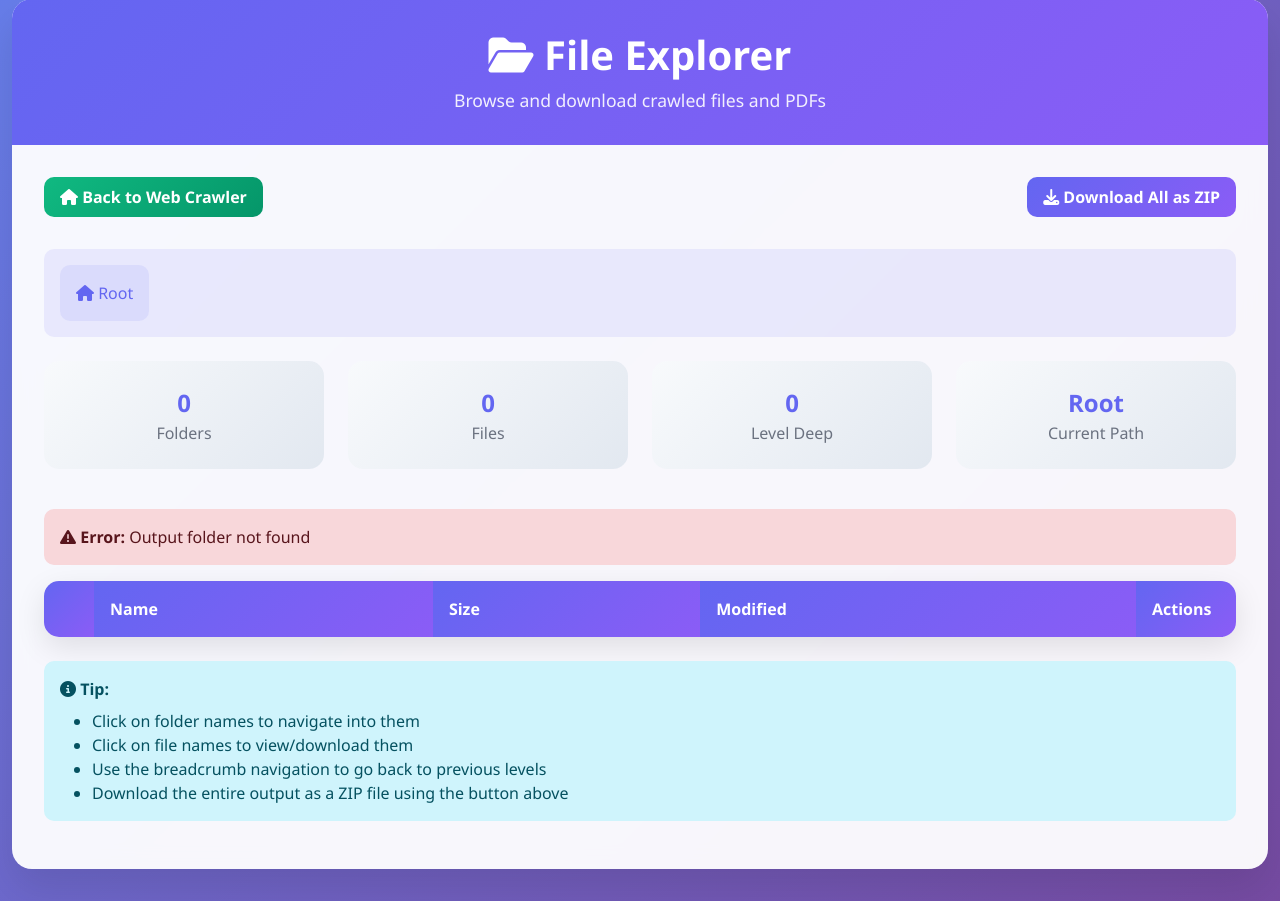
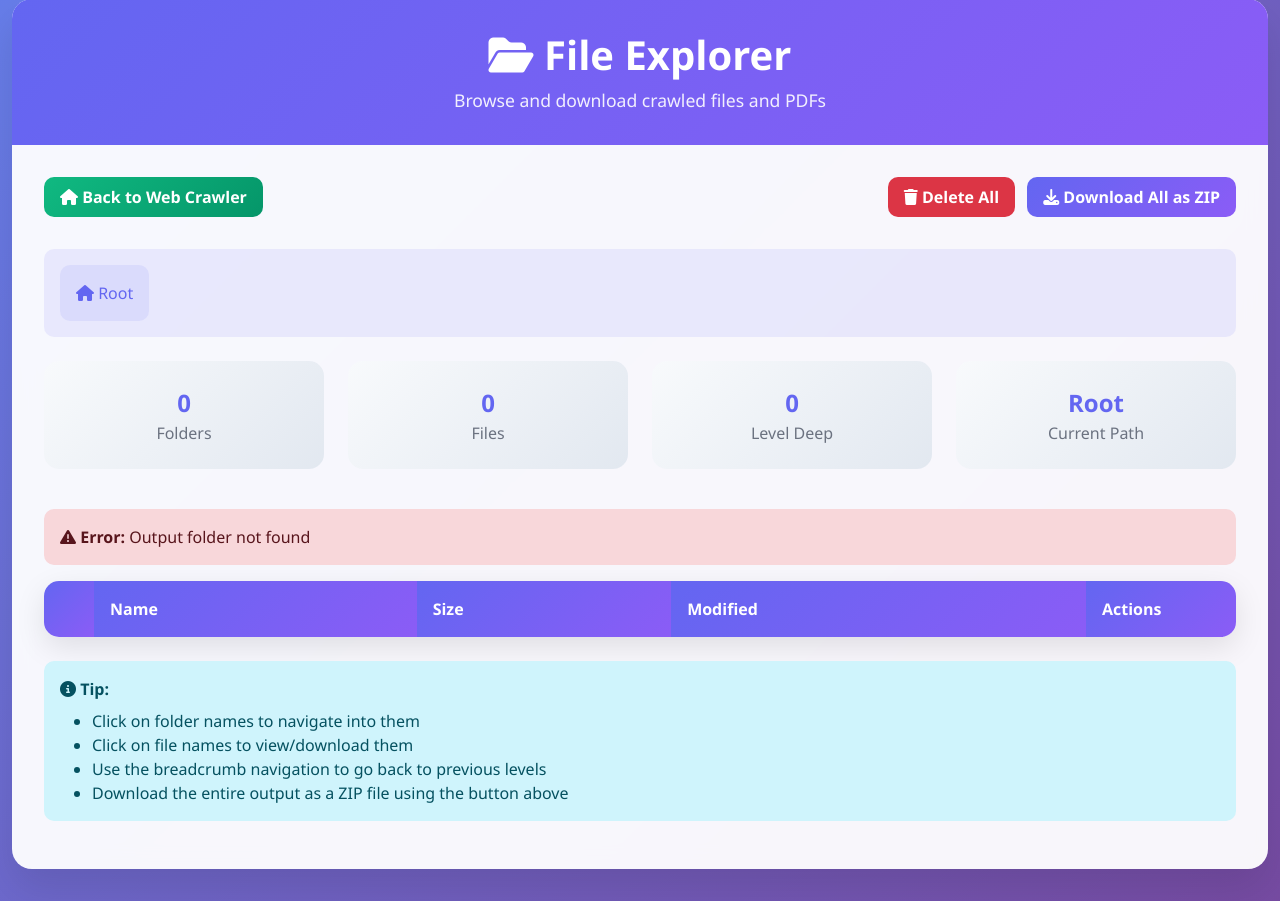
Before and after one commit to HazemAkram/WebCrawler, a Flask app: page /files in a window 1280 px wide. Shown: the part 33-934 px from the top of the page. Run offline with Flask 3, Linux system fonts and the light colour scheme; lists and menus that the app fills with data are empty; some libraries are stand-ins or nearby versions.

Commit message:
added delete button

```diff
--- a/app.py
+++ b/app.py
@@ -376,6 +376,58 @@ def file_explorer(subpath=''):
                              parent_path='',
                              error=f"Error reading directory: {str(e)}")
 
+@app.route('/delete_item', methods=['POST'])
+def delete_item():
+    """Delete a file or folder from the output directory"""
+    try:
+        data = request.get_json()
+        item_path = data.get('path', '')
+
+        if not item_path:
+            return jsonify({'error': 'No path provided'}), 400
+
+        # Build the full path
+        output_folder = "output"
+        full_path = os.path.join(output_folder, item_path)
+
+        # Security check: ensure the path is within the output folder
+        try:
+            full_path = os.path.abspath(full_path)
+            output_folder_abs = os.path.abspath(output_folder)
+            if not full_path.startswith(output_folder_abs):
+                return jsonify({'error': 'Access denied'}), 403
+        except:
+            return jsonify({'error': 'Invalid path'}), 400
+
+        # Check if path exists
+        if not os.path.exists(full_path):
+            return jsonify({'error': 'Item not found'}), 404
+
+        # Delete the item
+        if os.path.isdir(full_path):
+            if item_path == '':  # Empty path means delete all contents of output folder
+                # Delete all contents but keep the output folder itself
+                for item in os.listdir(full_path):
+                    item_path_full = os.path.join(full_path, item)
+                    if os.path.isdir(item_path_full):
+                        shutil.rmtree(item_path_full)
+                    else:
+                        os.remove(item_path_full)
+                message = "All items in output folder deleted successfully"
+            else:
+                # Delete specific directory and all contents
+                shutil.rmtree(full_path)
+                message = f"Directory '{item_path}' deleted successfully"
+        else:
+            # Delete file
+            os.remove(full_path)
+            message = f"File '{item_path}' deleted successfully"
+
+        return jsonify({'success': True, 'message': message})
+
+    except Exception as e:
+        return jsonify({'error': f'Error deleting item: {str(e)}'}), 500
+
 @app.route('/server-info')
 def server_info():
     """Display server information"""
--- a/templates/file_explorer.html
+++ b/templates/file_explorer.html
@@ -236,6 +236,9 @@ See NOTICE file for additional terms and conditions.
                         {% endif %}
                     </div>
                     <div class="col-md-6 text-end">
+                        <button class="btn btn-danger me-2" onclick="deleteAllItems()">
+                            <i class="fas fa-trash"></i> Delete All
+                        </button>
                         <a href="/download_output" class="btn btn-primary">
                             <i class="fas fa-download"></i> Download All as ZIP
                         </a>
@@ -313,7 +316,7 @@ See NOTICE file for additional terms and conditions.
                                 <th>Name</th>
                                 <th>Size</th>
                                 <th>Modified</th>
-                                <th style="width: 100px;">Actions</th>
+                                <th style="width: 150px;">Actions</th>
                             </tr>
                         </thead>
                         <tbody>
@@ -331,9 +334,12 @@ See NOTICE file for additional terms and conditions.
                                 <td>{{ folder.size }}</td>
                                 <td>{{ folder.modified }}</td>
                                 <td>
-                                    <a href="/files/{{ folder.path }}" class="btn btn-sm btn-outline-primary">
+                                    <a href="/files/{{ folder.path }}" class="btn btn-sm btn-outline-primary me-1">
                                         <i class="fas fa-folder-open"></i> Open
                                     </a>
+                                    <button class="btn btn-sm btn-danger" onclick="deleteItem('{{ folder.path }}', '{{ folder.name }}', 'folder')">
+                                        <i class="fas fa-trash"></i> Delete
+                                    </button>
                                 </td>
                             </tr>
                             {% endfor %}
@@ -356,9 +362,12 @@ See NOTICE file for additional terms and conditions.
                                 <td>{{ file.size }}</td>
                                 <td>{{ file.modified }}</td>
                                 <td>
-                                    <a href="/files/{{ file.path }}" class="btn btn-sm btn-primary" target="_blank">
+                                    <a href="/files/{{ file.path }}" class="btn btn-sm btn-primary me-1" target="_blank">
                                         <i class="fas fa-download"></i> Download
                                     </a>
+                                    <button class="btn btn-sm btn-danger" onclick="deleteItem('{{ file.path }}', '{{ file.name }}', 'file')">
+                                        <i class="fas fa-trash"></i> Delete
+                                    </button>
                                 </td>
                             </tr>
                             {% endfor %}
@@ -392,5 +401,98 @@ See NOTICE file for additional terms and conditions.
     </div>
 
     <script src="https://cdn.jsdelivr.net/npm/bootstrap@5.3.0/dist/js/bootstrap.bundle.min.js"></script>
+    <script>
+        // Delete functionality
+        function deleteItem(path, name, type) {
+            const itemType = type === 'folder' ? 'folder' : 'file';
+            const confirmMessage = `Are you sure you want to delete this ${itemType}?\n\n${itemType === 'folder' ? 'This will delete the folder and ALL its contents permanently!' : 'This will delete the file permanently!'}\n\nName: ${name}`;
+
+            if (confirm(confirmMessage)) {
+                fetch('/delete_item', {
+                    method: 'POST',
+                    headers: {
+                        'Content-Type': 'application/json',
+                    },
+                    body: JSON.stringify({
+                        path: path
+                    })
+                })
+                .then(response => response.json())
+                .then(data => {
+                    if (data.success) {
+                        // Show success message
+                        showAlert(data.message, 'success');
+                        // Reload the page after a short delay
+                        setTimeout(() => {
+                            location.reload();
+                        }, 1500);
+                    } else {
+                        showAlert('Error: ' + data.error, 'danger');
+                    }
+                })
+                .catch(error => {
+                    showAlert('Error deleting item: ' + error.message, 'danger');
+                });
+            }
+        }
+
+        function deleteAllItems() {
+            const confirmMessage = `⚠️  DANGER ZONE ⚠️\n\nAre you absolutely sure you want to delete ALL files and folders in the output directory?\n\nThis action:\n• Cannot be undone\n• Will permanently delete all crawled data\n• Will delete all PDFs and extracted information\n\nType 'DELETE ALL' to confirm:`;
+
+            const userInput = prompt(confirmMessage);
+
+            if (userInput === 'DELETE ALL') {
+                // Delete all items by deleting the output folder contents
+                fetch('/delete_item', {
+                    method: 'POST',
+                    headers: {
+                        'Content-Type': 'application/json',
+                    },
+                    body: JSON.stringify({
+                        path: ''  // Empty path means root of output folder
+                    })
+                })
+                .then(response => response.json())
+                .then(data => {
+                    if (data.success) {
+                        showAlert('All items deleted successfully!', 'success');
+                        // Redirect to main page after deletion
+                        setTimeout(() => {
+                            window.location.href = '/';
+                        }, 2000);
+                    } else {
+                        showAlert('Error: ' + data.error, 'danger');
+                    }
+                })
+                .catch(error => {
+                    showAlert('Error deleting all items: ' + error.message, 'danger');
+                });
+            } else if (userInput !== null) {
+                showAlert('Deletion cancelled. Type "DELETE ALL" exactly to confirm.', 'warning');
+            }
+        }
+
+        function showAlert(message, type) {
+            // Create alert element
+            const alertDiv = document.createElement('div');
+            alertDiv.className = `alert alert-${type} alert-dismissible fade show position-fixed`;
+            alertDiv.style.cssText = 'top: 20px; right: 20px; z-index: 9999; min-width: 300px;';
+            alertDiv.innerHTML = `
+                <i class="fas fa-${type === 'success' ? 'check-circle' : type === 'danger' ? 'exclamation-triangle' : 'info-circle'}"></i>
+                <strong>${type === 'success' ? 'Success' : type === 'danger' ? 'Error' : 'Info'}:</strong> ${message}
+                <button type="button" class="btn-close" data-bs-dismiss="alert"></button>
+            `;
+
+            // Add to page
+            document.body.appendChild(alertDiv);
+
+            // Auto-dismiss after 5 seconds
+            setTimeout(() => {
+                if (alertDiv.parentNode) {
+                    alertDiv.remove();
+                }
+            }, 5000);
+        }
+    </script>
 </body>
 </html>
```
